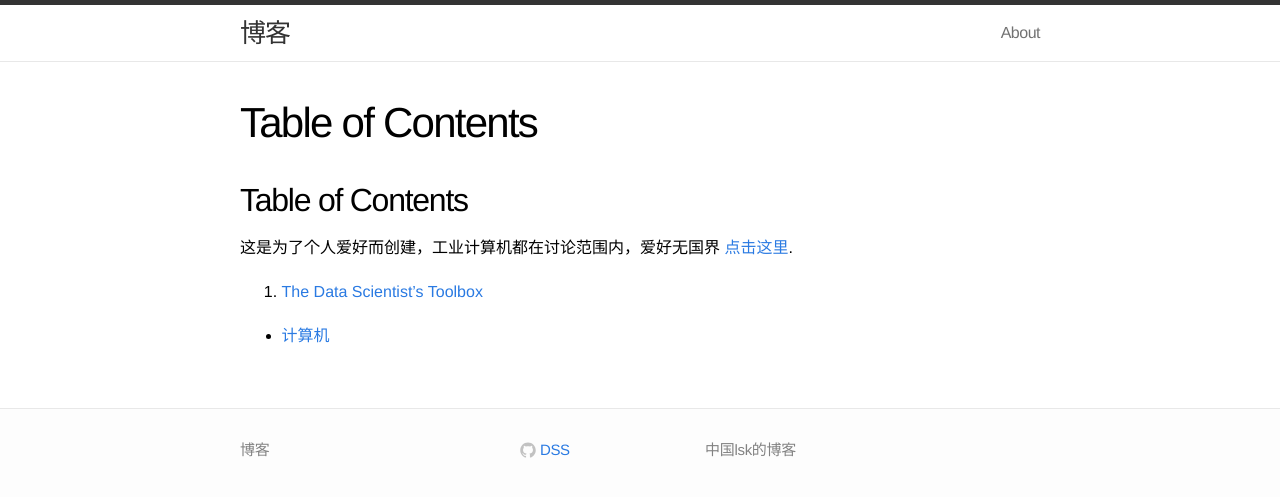
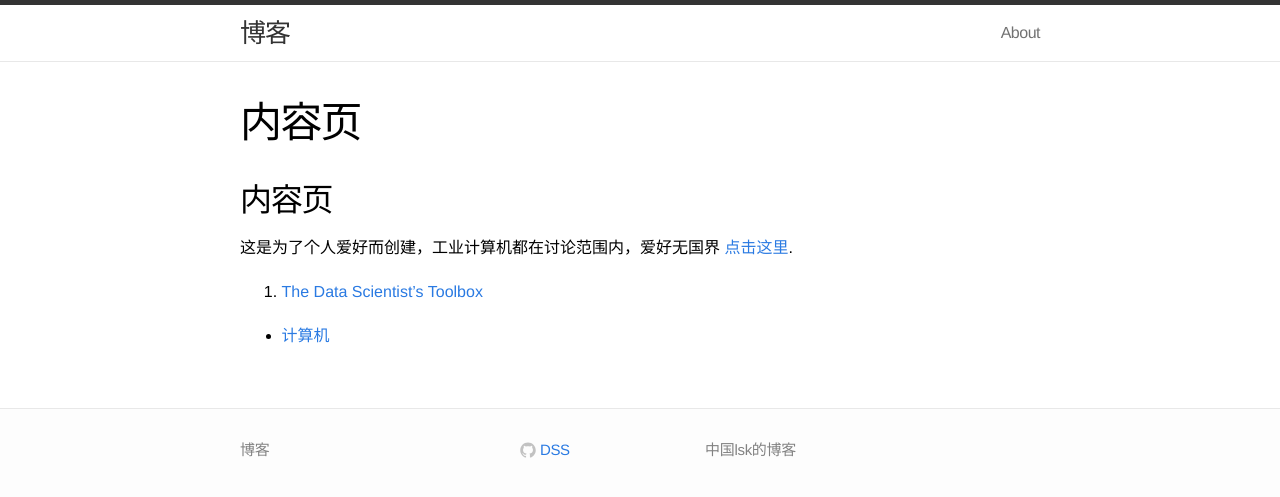
Before and after one commit to SklBrav/SklBrav.github.io, a Jekyll site: the page built from index.md, in a window 1280 px wide. Shown: the top 497 px of the page. Built offline with Jekyll 4.4.1, drawn with Linux system fonts in a browser that asks for light colours; our own code applies the rules of GitHub Pages for plain Markdown files.

Commit message:
Update index.md

```diff
--- a/index.md
+++ b/index.md
@@ -2,7 +2,7 @@
 layout: page
 ---
 
-## Table of Contents
+## 内容页
 
 这是为了个人爱好而创建，工业计算机都在讨论范围内，爱好无国界 [点击这里](https://github.com/SklBrav/SklBrav.github.io#contributing).
 
```
